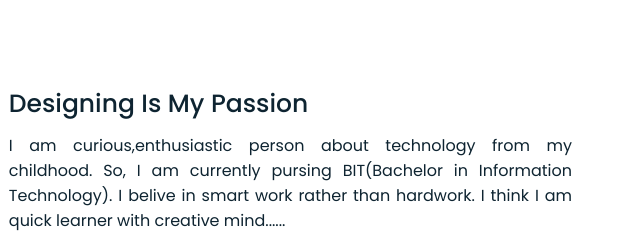
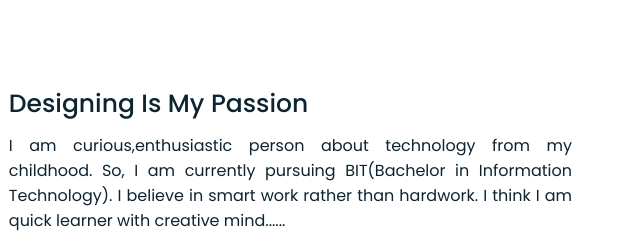
Before and after one commit to dimond79/Portfolio, a plain HTML site: page index.html in a window 1280 px wide. Shown: the part 977-1223 px from the top of the page, 580-1220 px from the left. Drawn offline with Linux system fonts and the light colour scheme.

Commit message:
Update index.html

```diff
--- a/index.html
+++ b/index.html
@@ -64,8 +64,8 @@
           </div>
           <div class="right">
             <div class="topic">Designing Is My Passion</div>
-            <p> I am curious,enthusiastic person about technology from my childhood. So, I am currently pursing BIT(Bachelor in Information Technology).
-              I belive in smart work rather than hardwork. I think I am quick learner with creative mind......
+            <p> I am curious,enthusiastic person about technology from my childhood. So, I am currently pursuing BIT(Bachelor in Information Technology).
+              I believe in smart work rather than hardwork. I think I am quick learner with creative mind......
              </p>
             <div class="button">
               <button>Download CV</button>
```
